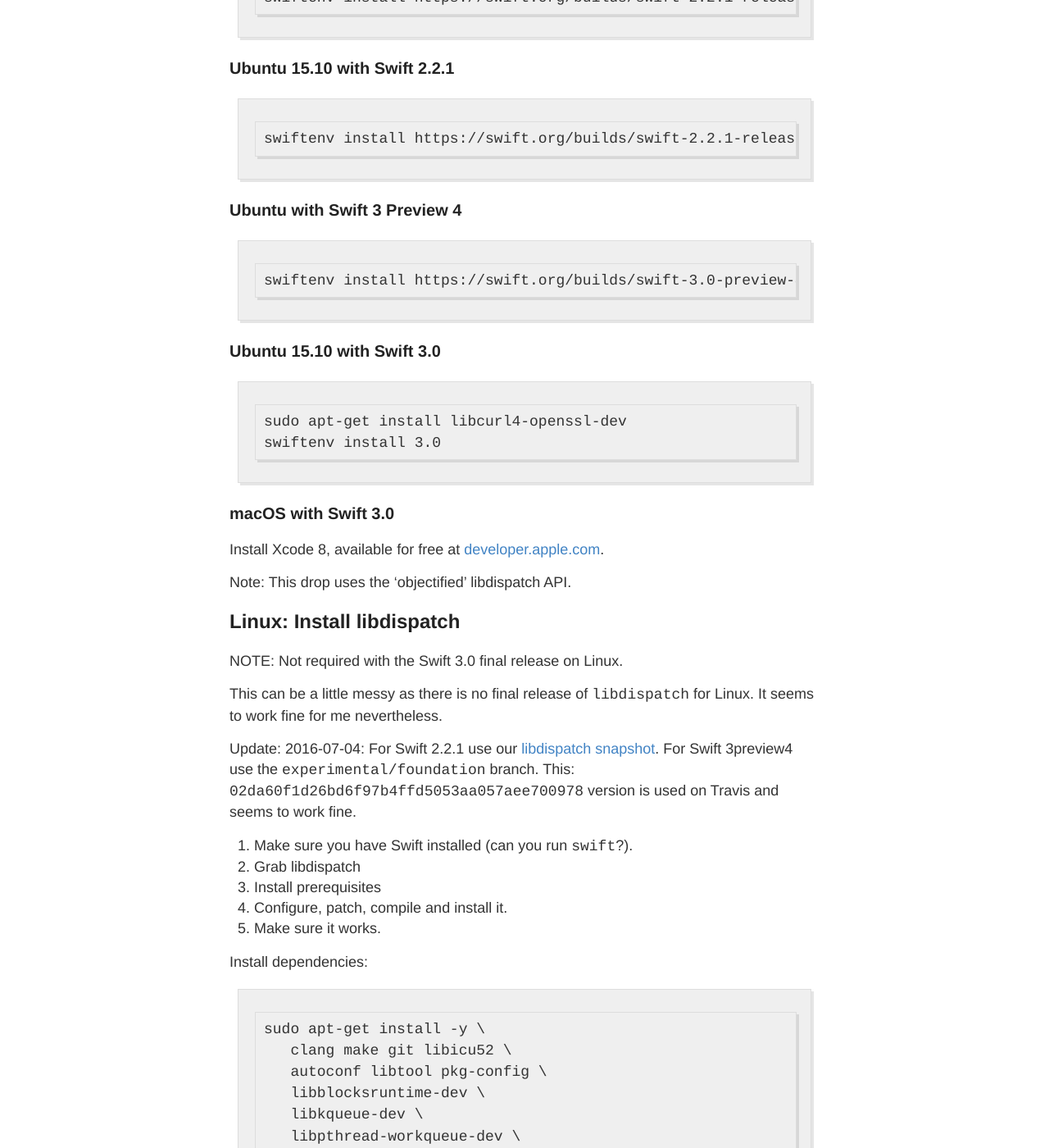
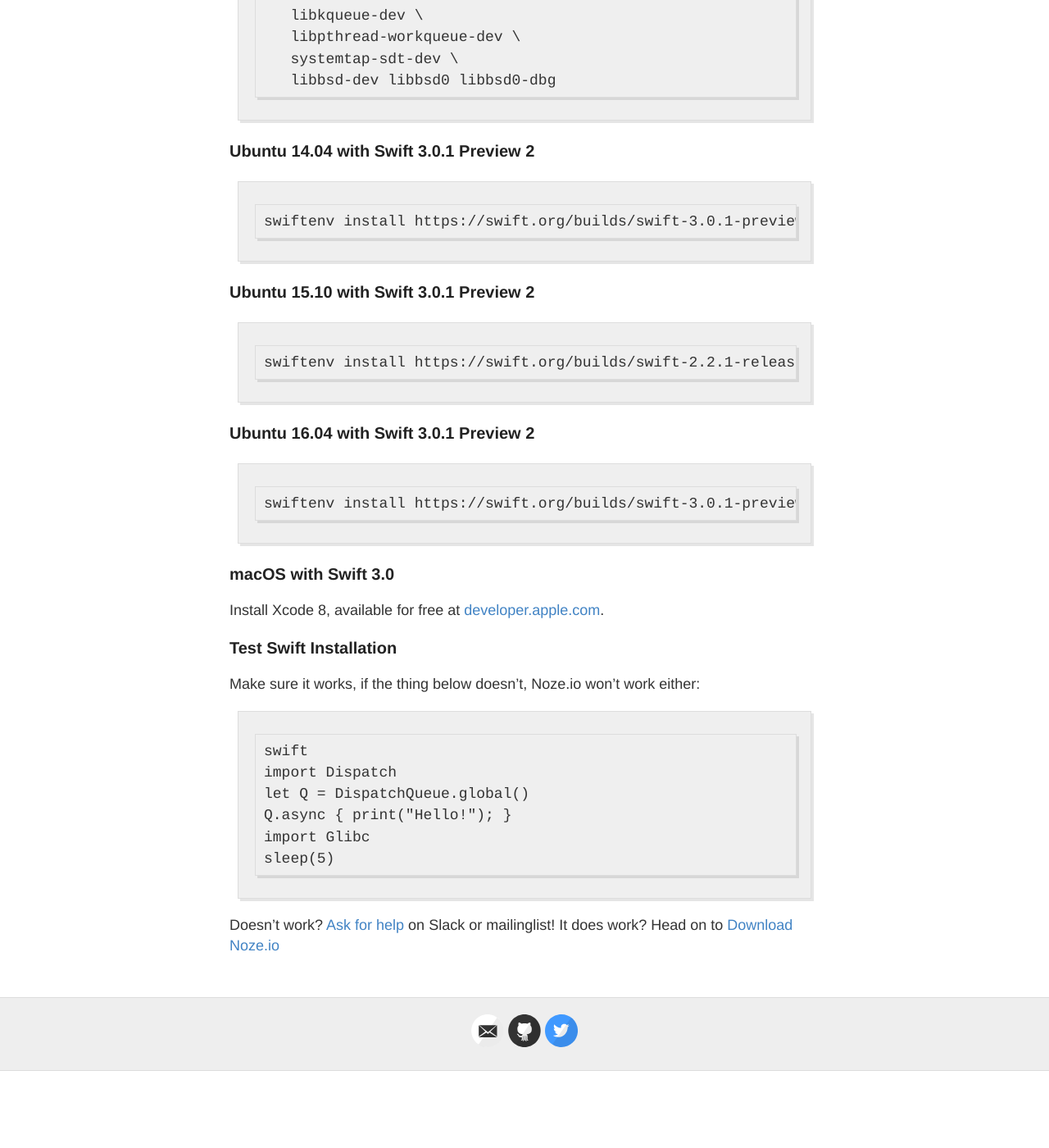
Before and after one commit to NozeIO/NozeIO.github.io, a Jekyll site: the page built from install-swift.md, in a window 1280 px wide and 1400 px high, scrolled down 1109 px. Shown: the whole window at 82% size. Built offline with Jekyll 4.4.1, drawn with Linux system fonts in a browser that asks for light colours; comment, search, counter and statistics services are not loaded; after the commit the page ends 2415 px from its top, so only the background shows below that; some of the changed text lies outside the part shown.

Commit message:
Noze.io 0.5.0 release

```diff
--- a/install-swift.md
+++ b/install-swift.md
@@ -6,15 +6,16 @@
 
 You have the choice between:
 
-- macOS and Ubuntu (14.04 or 15.10)
-- Swift 2.2/2.3 and Swift 3.0
-- On macOS between using Xcode or some plain editor (Emacs, vi, TextMate, etc)
+- macOS and Ubuntu (14.04, 15.10 or 16.04)
+- on macOS between using Xcode or some plain editor (Emacs, vi, TextMate, etc)
 
-If you have a Mac, the easiest is plain [Xcode](#xcode) with Swift 3.0/Xcode 8.
+If you have a Mac, the easiest is plain [Xcode 8](#xcode) with
+Swift 3.0.0.
 
-If you live on Linux, Swift 2.2 is more stable than 3. On Linux remember to
-install [libdispatch](#linux-install-libdispatch) if you are using a release
-before Swift 3.0 (Swift 3.0 comes with libdispatch included)!
+Due to a [bug](/swift3-note/) in the Linux Swift 3.0.0 release you
+need to use
+[Swift 3.0.1 Preview 2](https://swift.org/download/#swift-301-preview-2)
+or later on Linux.
 
 ## Xcode
 
@@ -36,57 +37,10 @@
     echo 'export PATH="$SWIFTENV_ROOT/bin:$PATH"' >> ~/.bash_profile
     echo 'eval "$(swiftenv init -)"' >> ~/.bash_profile
 
-*Important*: On Linux you also need to install
-[libdispatch](#linux-install-libdispatch) when using a Swift drop prior
-the Swift 3.0 final, on macOS this is included in all builds.
-
-### Ubuntu 14.04 with Swift 2.2.1
-
-    swiftenv install https://swift.org/builds/swift-2.2.1-release/ubuntu1404/swift-2.2.1-RELEASE/swift-2.2.1-RELEASE-ubuntu14.04.tar.gz
-
-### Ubuntu 15.10 with Swift 2.2.1
-
-    swiftenv install https://swift.org/builds/swift-2.2.1-release/ubuntu1510/swift-2.2.1-RELEASE/swift-2.2.1-RELEASE-ubuntu15.10.tar.gz
-
-### Ubuntu with Swift 3 Preview 4
-
-    swiftenv install https://swift.org/builds/swift-3.0-preview-4/ubuntu1404/swift-3.0-PREVIEW-4/swift-3.0-PREVIEW-4-ubuntu14.04.tar.gz
-
-### Ubuntu 15.10 with Swift 3.0
-
-    sudo apt-get install libcurl4-openssl-dev
-    swiftenv install 3.0
-
-### macOS with Swift 3.0
-
-Install Xcode 8, available for free at
-[developer.apple.com](https://developer.apple.com/xcode/download/).
-
-Note: This drop uses the 'objectified' libdispatch API.
-
-## Linux: Install libdispatch
-
-NOTE: Not required with the Swift 3.0 final release on Linux.
-
-This can be a little messy as there is no final release of `libdispatch` for
-Linux. It seems to work fine for me nevertheless.
-
-Update: 2016-07-04:
-For Swift 2.2.1 use our
-[libdispatch snapshot](https://github.com/helje5/swift-corelibs-libdispatch.git).
-For Swift 3preview4 use the `experimental/foundation` branch.
-This: `02da60f1d26bd6f97b4ffd5053aa057aee700978` version is used on Travis and
-seems to work fine.
-
-1. Make sure you have Swift installed (can you run `swift`?).
-2. Grab libdispatch
-3. Install prerequisites
-3. Configure, patch, compile and install it.
-4. Make sure it works.
-
-Install dependencies:
+## Linux: Install dependencies
 
     sudo apt-get install -y \
+       libcurl4-openssl-dev \
        clang make git libicu52 \
        autoconf libtool pkg-config \
        libblocksruntime-dev \
@@ -95,60 +49,33 @@
        systemtap-sdt-dev \
        libbsd-dev libbsd0 libbsd0-dbg
 
-Swift 2.2.1:
+### Ubuntu 14.04 with Swift 3.0.1 Preview 2
 
-    git clone --recursive https://github.com/helje5/swift-corelibs-libdispatch.git
-    cd swift-corelibs-libdispatch
+    swiftenv install https://swift.org/builds/swift-3.0.1-preview-2/ubuntu1404/swift-3.0.1-PREVIEW-2/swift-3.0.1-PREVIEW-2-ubuntu14.04.tar.gz
 
-Swift 3 Preview 4:
+### Ubuntu 15.10 with Swift 3.0.1 Preview 2
 
-    git clone https://github.com/apple/swift-corelibs-libdispatch.git
-    cd swift-corelibs-libdispatch
-    git checkout 02da60f1d26bd6f97b4ffd5053aa057aee700978
-    git submodule init
-    git submodule update
+    swiftenv install https://swift.org/builds/swift-2.2.1-release/ubuntu1510/swift-2.2.1-RELEASE/swift-2.2.1-RELEASE-ubuntu15.10.tar.gz
 
-Build:
+### Ubuntu 16.04 with Swift 3.0.1 Preview 2
 
-    TT_SWIFT_BINARY=`swiftenv which swift`
-    TT_SNAP_DIR=`echo $TT_SWIFT_BINARY | sed "s|/usr/bin/swift||g"`
+    swiftenv install https://swift.org/builds/swift-3.0.1-preview-2/ubuntu1604/swift-3.0.1-PREVIEW-2/swift-3.0.1-PREVIEW-2-ubuntu16.04.tar.gz
 
-    export CC=clang
-    export LD=ld.gold
-    ./autogen.sh
-    ./configure --with-swift-toolchain=${TT_SNAP_DIR}/usr \
-                --prefix=${TT_SNAP_DIR}/usr
-    make all
+### macOS with Swift 3.0
 
-*Swift 2.2.1*: If the `make all` fails with errors, try this:
+Install Xcode 8, available for free at
+[developer.apple.com](https://developer.apple.com/xcode/download/).
 
-    wget https://raw.githubusercontent.com/NozeIO/Noze.io/master/xcconfig/dispatch.h-patched-swift3
-    cp dispatch.h-patched-swift3 dispatch/dispatch.h
-
-*Swift 3 Preview 4*: If the `make all` crashes `ld` (the linker aborts), you may
-need to explicitly link with `ld.gold`.
-Sometimes the linker setting doesn't seem to be picked up properly.
-This does it for me on Trusty:
-
-    pushd /usr/bin
-    sudo ln -sf ld.gold ld
-    popd
-
-Still doesn't compile? [Ask for help](/about/#contact) on Slack or mailinglist!
-
-Finally install it:
-
-    make install
+### Test Swift Installation
 
 Make sure it works, if the thing below doesn't, Noze.io won't work either:
 
-    swift -Xcc -fblocks -Xlinker -ldispatch
+    swift
     import Dispatch
-    let Q = dispatch_get_global_queue(DISPATCH_QUEUE_PRIORITY_DEFAULT, 0)!
-    dispatch_async(Q, { print("Hello!"); })
+    let Q = DispatchQueue.global()
+    Q.async { print("Hello!"); }
     import Glibc
     sleep(5)
 
 Doesn't work? [Ask for help](/about/#contact) on Slack or mailinglist!
-
 It does work? Head on to [Download Noze.io](/start/#download-nozeio)
```
Also changed, not shown: _posts/2016-10-11-swift301.md (added, +92 -0 lines), about.md (+8 -9 lines), docs.md (+1 -0 lines), index.html (+6 -4 lines).
